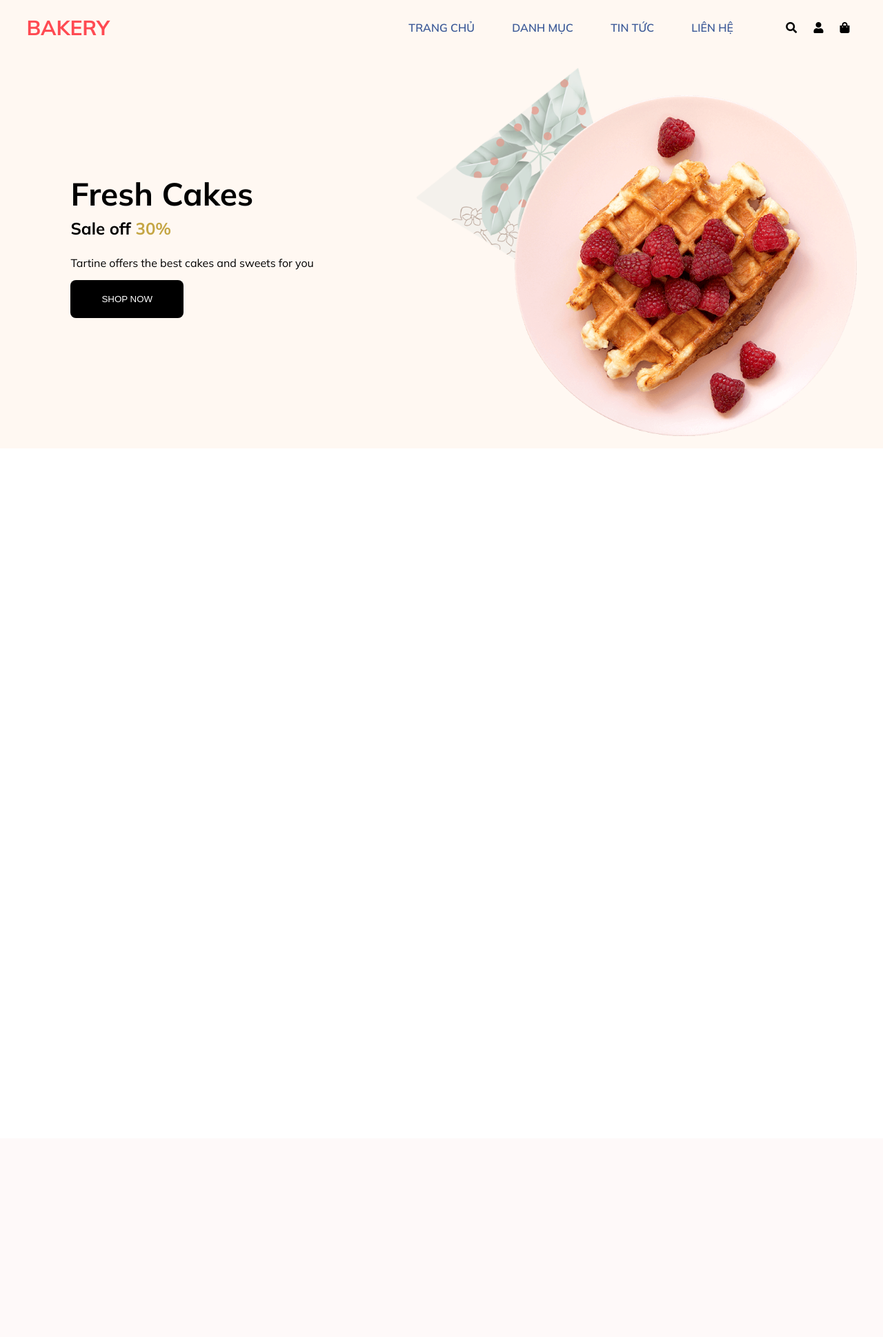
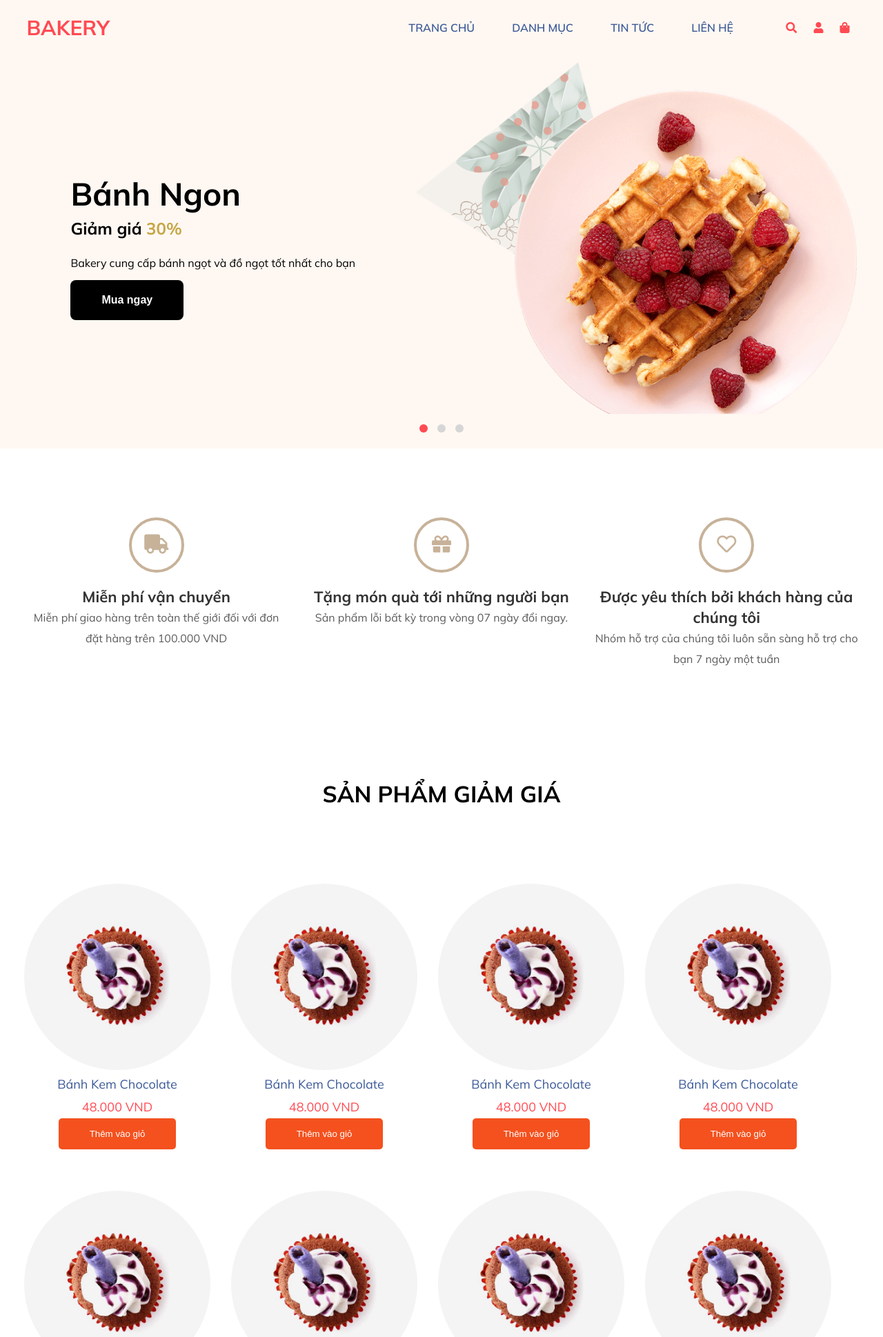
Before and after one commit to Imbugcolor/BakeryStore, a PHP site: page / in a window 1280 px wide. Shown: the top 1938 px of the page at 69% size. Before the commit the page ends 632 px from the top, so only its background shows below. Run offline with PHP 8.4, Linux system fonts and the light colour scheme.

Commit message:
Commit 29%

```diff
--- a/assets/css/app.css
+++ b/assets/css/app.css
@@ -80,6 +114,7 @@ body{
     top: 0;
     line-height: 80px;
     cursor: pointer;
+    color: #FF4A52;
 }
 #cart i{
     margin: 0 10px;
@@ -100,8 +135,15 @@ body{
     padding-top: 20%;
     padding-left: 8%;
     color: #000;
+    width: 100%;
+    height: 600px;
 }
-#slider .container h1, .container h2, .container p{
+#slider .container .intro-content{
+    width: 40%;
+}
+#slider .container h1,
+#slider .container h2,
+#slider .container p{
     line-height: 50px;
 }
 #slider .container h1{
@@ -111,7 +153,7 @@ body{
     color: #C5A645;
 }
 #slider .container p{
-
+    font-size: 16px;
 }
 #slider .container button{
     padding:20px 45px;
@@ -119,6 +161,13 @@ body{
     background-color: #000;
     color: #fff;
     border: none;
+    font-size: 16px;
+    font-weight: 600;
+    transition: 0.3s;
+}
+#slider .container button:hover{
+    color: #000;
+    background: #FF4A52;
 }
 .img-slideshow{
     position: absolute;
@@ -132,6 +181,140 @@ body{
 }
 /*end slider css */
 
+/* content css */
 #content{
-    height: 1000px;
+    padding:0 35px;
 }
+#content #services-section{
+    padding-top: 80px;
+}
+#services-section .container .box{
+    text-align: center;
+}
+#services-section .container .icon-services{
+    font-size: 28px;
+    color: #C7B299;
+    width: 80px;
+    height: 80px;
+    margin: 20px auto;
+    border: 4px solid #C7B299;
+    border-radius: 50%;
+    transition: 0.3s;
+}
+#services-section .container .icon-services:hover{
+    background-color: #C7B299;
+    color: #fff;
+}
+#services-section .container .icon-services i{
+    line-height: 70px;
+}
+#services-section .container .content-services h4{
+    font-size: 22px;
+}
+#services-section .container .content-services p{
+    font-size: 16px;
+    opacity: 0.8;
+}
+#services-section .container .content-services {
+    line-height: 30px;
+    color: #333;
+}
+#best-seller-section{
+    padding-top: 80px;
+}
+
+#best-seller-section .best-seller-header{
+    margin-top: 80px;
+    text-align: center;
+    font-size: 22px;
+}
+#best-seller-section .container{
+    margin-top: 80px;
+}
+#best-seller-section .product{
+    text-align: center;
+    margin: 30px 0;
+    max-width: 300px;
+}
+#best-seller-section .product p{
+    font-size: 18px;
+    padding: 5px 0;
+}
+.product .add-cart .add-cart-btn{
+    padding: 15px 45px;
+    border: none;
+    border-radius: 5px;
+    background-color: #F4511E;
+    color: #fff;
+}
+#best-seller-section .product .name-product{
+    color: #3C5A98;
+}
+#best-seller-section .product .price-product{
+    color: #FF4A52;
+}
+#best-seller-section .product .img-product img{
+    width: 100%;
+    border-radius: 50%;
+}
+/*end content css */
+
+
+/*responsive */
+@media only screen and (max-width: 1280px){
+
+}
+@media only screen and (max-width: 1203px){
+
+}
+@media only screen and (max-width: 740px){
+    /*menu nav reponsive */
+    #header .menu-toggle {
+        display: block;
+      }
+      #navbar {
+        position: absolute;
+        width: 100%;
+        height: calc(100vh - 60px);
+        background: #333;
+        top: 60px;
+        left: -100%;
+        transition: 0.5s;
+        border-radius: 0;
+      }
+      #navbar.active {
+        left: 0;
+      }
+      #navbar ul li a {
+        display: block;
+        margin: 0;
+        border-bottom: 1px solid #01ce69;
+      }
+      #navbar ul {
+        display: block;
+        width: 100%;
+        text-align: center;
+      }
+      #navbar ul li a:hover {
+        border-bottom: none;
+      }
+    /*end menu nav reponsive */
+    #header #logo{
+        left: 25%;
+    }
+    #slider .container .intro-content{
+        position: absolute;
+        bottom: 30px;
+        width: 80%;
+    }
+    #slider .container .intro-content h1{
+        font-size: 36px;
+    }
+    #slider .container .img-slideshow{
+        left: 15%;
+
+    }
+
+}
+
+/*end responsive */
--- a/index.html
+++ b/index.html
@@ -27,7 +27,7 @@
             <div id="navbar">
                 <ul>
                     <li><a href="#">TRANG CHỦ</a></li>
-                    <li><a href="#">DANH MỤC</a>
+                    <li><a href="#" onclick="return false;">DANH MỤC</a>
                         <ul class="subnav">
                             <li><a href="#">BÁNH QUY</a></li>
                             <li><a href="#">BÁNH KEM</a></li>
@@ -40,6 +40,9 @@
                 </ul>
             </div>
             <!--end navbar-->
+            <div class="menu-toggle">
+                <i class="fas fa-bars"></i>
+            </div>
             <!--cart-shopping-->
             <div id="cart">
                 <i class="fas fa-search"></i>
@@ -52,22 +55,221 @@
 
         <!--slider-->
         <div id="slider">
-            <div class="container">
+            <div class="owl-carousel owl-theme">
+                <div class="container">
+                        <div class="intro-content">
+                                <h1>Bánh Ngon</h1>
+                                <h2>Giảm giá <span>30%</span></h2>
+                                <p>Bakery cung cấp bánh ngọt và đồ ngọt tốt nhất cho bạn</p>
+                                <button>Mua ngay</button>
+                        </div>
+                        <div class="img-slideshow">
+                            <img src="./assets/images/slideshow-v2-img2.png" alt="">
+                        </div>
+                </div>
+                <div class="container">
                     <div class="intro-content">
-                            <h1>Fresh Cakes</h1>
-                            <h2>Sale off <span>30%</span></h2>
-                            <p>Tartine offers the best cakes and sweets for you</p>
-                            <button>SHOP NOW</button>
+                            <h1>Bánh Cupcake</h1>
+                            <h2>Giảm giá <span>10%</span></h2>
+                            <p>Bakery cung cấp bánh ngọt và đồ ngọt tốt nhất cho bạn</p>
+                            <button>Mua ngay</button>
                     </div>
-            </div>
-            <div class="img-slideshow">
-                <img src="./assets/images/slideshow-v2-img2.png" alt="">
+                    <div class="img-slideshow">
+                        <img src="./assets/images/slideshow-v2-img1.png" alt="">
+                    </div>
+                </div>
+                <div class="container">
+                    <div class="intro-content">
+                            <h1>Bánh Kem Tươi</h1>
+                            <h2>Giảm giá <span>40%</span></h2>
+                            <p>Bakery cung cấp bánh ngọt và đồ ngọt tốt nhất cho bạn</p>
+                            <button>Mua ngay</button>
+                    </div>
+                    <div class="img-slideshow">
+                        <img src="./assets/images/slideshow-v2-img3.png" alt="">
+                    </div>
+                </div>
             </div>
         </div>
         <!--end slider-->
 
         <!--content-->
         <div id="content">
+            <!--services-section-->
+            <div id="services-section">
+                <div class="container">
+                    <div class="row">
+                        <div class="box col-4 col-md-4 col-sm-6">
+                            <div class="icon-services">
+                                <i class="fas fa-truck"></i>
+                            </div>
+                            <div class="content-services">
+                                <h4>Miễn phí vận chuyển</h4>
+                                <p>Miễn phí giao hàng trên toàn thế giới đối với đơn đặt hàng trên 100.000 VND</p>
+                            </div>
+                        </div>
+                        <div class="box col-4 col-md-4 col-sm-6">
+                            <div class="icon-services">
+                                <i class="fas fa-gift"></i>
+                            </div>
+                            <div class="content-services">
+                                <h4>Tặng món quà tới những người bạn</h4>
+                                <p>Sản phẩm lỗi bất kỳ trong vòng 07 ngày đổi ngay.</p>
+                            </div>
+                        </div>
+                        <div class="box col-4 col-md-4 col-sm-6">
+                            <div class="icon-services">
+                                <i class="far fa-heart"></i>
+                            </div>
+                            <div class="content-services">
+                                <h4>Được yêu thích bởi khách hàng của chúng tôi</h4>
+                                <p>Nhóm hỗ trợ của chúng tôi luôn sẵn sàng hỗ trợ cho bạn 7 ngày một tuần</p>
+                            </div>
+                        </div>
+                    </div>
+                </div>
+            </div>
+            <!--end services-section-->
+
+            <!--best-seller-section-->
+            <div id="best-seller-section">
+                <div class="best-seller-header">
+                    <h2 class="title-heading">SẢN PHẨM GIẢM GIÁ</h2>
+
+                </div>
+                <div class="container">
+                    <div class="row">
+                        <div class="product col-3 col-md-4 col-sm-6">
+                            <div class="img-product">
+                                <img src="./assets/images/seller-product-1.jpg" alt="">
+                            </div>
+                            <div class="name-product">
+                                <p>Bánh Kem Chocolate</p>
+                            </div>
+                            <div class="price-product">
+                                <p>48.000 <span>VND</span></p>
+                            </div>
+                            <div class="add-cart">
+                                <button class="add-cart-btn">Thêm vào giỏ</button>
+                            </div>
+                        </div>
+                        <div class="product col-3 col-md-4 col-sm-6">
+                            <div class="img-product">
+                                <img src="./assets/images/seller-product-1.jpg" alt="">
+                            </div>
+                            <div class="name-product">
+                                <p>Bánh Kem Chocolate</p>
+                            </div>
+                            <div class="price-product">
+                                <p>48.000 <span>VND</span></p>
+                            </div>
+                            <div class="add-cart">
+                                <button class="add-cart-btn">Thêm vào giỏ</button>
+                            </div>
+                        </div>
+                        <div class="product col-3 col-md-4 col-sm-6">
+                            <div class="img-product">
+                                <img src="./assets/images/seller-product-1.jpg" alt="">
+                            </div>
+                            <div class="name-product">
+                                <p>Bánh Kem Chocolate</p>
+                            </div>
+                            <div class="price-product">
+                                <p>48.000 <span>VND</span></p>
+                            </div>
+                            <div class="add-cart">
+                                <button class="add-cart-btn">Thêm vào giỏ</button>
+                            </div>
+                        </div>
+                        <div class="product col-3 col-md-4 col-sm-6">
+                            <div class="img-product">
+                                <img src="./assets/images/seller-product-1.jpg" alt="">
+                            </div>
+                            <div class="name-product">
+                                <p>Bánh Kem Chocolate</p>
+                            </div>
+                            <div class="price-product">
+                                <p>48.000 <span>VND</span></p>
+                            </div>
+                            <div class="add-cart">
+                                <button class="add-cart-btn">Thêm vào giỏ</button>
+                            </div>
+                        </div>
+                        <div class="product col-3 col-md-4 col-sm-6">
+                            <div class="img-product">
+                                <img src="./assets/images/seller-product-1.jpg" alt="">
+                            </div>
+                            <div class="name-product">
+                                <p>Bánh Kem Chocolate</p>
+                            </div>
+                            <div class="price-product">
+                                <p>48.000 <span>VND</span></p>
+                            </div>
+                            <div class="add-cart">
+                                <button class="add-cart-btn">Thêm vào giỏ</button>
+                            </div>
+                        </div>
+                        <div class="product col-3 col-md-4 col-sm-6">
+                            <div class="img-product">
+                                <img src="./assets/images/seller-product-1.jpg" alt="">
+                            </div>
+                            <div class="name-product">
+                                <p>Bánh Kem Chocolate</p>
+                            </div>
+                            <div class="price-product">
+                                <p>48.000 <span>VND</span></p>
+                            </div>
+                            <div class="add-cart">
+                                <button class="add-cart-btn">Thêm vào giỏ</button>
+                            </div>
+                        </div>
+                        <div class="product col-3 col-md-4 col-sm-6">
+                            <div class="img-product">
+                                <img src="./assets/images/seller-product-1.jpg" alt="">
+                            </div>
+                            <div class="name-product">
+                                <p>Bánh Kem Chocolate</p>
+                            </div>
+                            <div class="price-product">
+                                <p>48.000 <span>VND</span></p>
+                            </div>
+                            <div class="add-cart">
+                                <button class="add-cart-btn">Thêm vào giỏ</button>
+                            </div>
+                        </div>
+                        <div class="product col-3 col-md-4 col-sm-6">
+                            <div class="img-product">
+                                <img src="./assets/images/seller-product-1.jpg" alt="">
+                            </div>
+                            <div class="name-product">
+                                <p>Bánh Kem Chocolate</p>
+                            </div>
+                            <div class="price-product">
+                                <p>48.000 <span>VND</span></p>
+                            </div>
+                            <div class="add-cart">
+                                <button class="add-cart-btn">Thêm vào giỏ</button>
+                            </div>
+                        </div>
+                        <div class="product col-3 col-md-4 col-sm-6">
+                            <div class="img-product">
+                                <img src="./assets/images/seller-product-1.jpg" alt="">
+                            </div>
+                            <div class="name-product">
+                                <p>Bánh Kem Chocolate</p>
+                            </div>
+                            <div class="price-product">
+                                <p>48.000 <span>VND</span></p>
+                            </div>
+                            <div class="add-cart">
+                                <button class="add-cart-btn">Thêm vào giỏ</button>
+                            </div>
+                        </div>
+                    </div>
+                </div>
+            </div>
+            <!--end best-seller-section-->
+
 
         </div>
         <!--end content-->
@@ -77,6 +279,24 @@
     <script src="https://ajax.googleapis.com/ajax/libs/jquery/3.5.1/jquery.min.js"></script>
     <script src="./assets/js/owl.carousel.min.js"></script>
     <script>
+        /* menu show jquery */
+        $(document).ready(function(){
+            navMenuActive()
+            navMenuHide()
+        });
+        function navMenuActive(){
+            $('.menu-toggle').click(function(){
+                $('#navbar').toggleClass('active')
+            })
+        }
+        function navMenuHide(){
+            $('#navbar li').on('click', function(){
+            // $("#navbar").hide();
+            $("#navbar").removeClass('active')
+        });
+        }
+        /*end menu show jquery */
+
         /*scroll-header active */
         window.addEventListener('scroll', function (){
           let header = document.getElementById('header');
```
Also changed, not shown: other parts of assets/css/app.css (+35 -1 lines), assets/images/divider.png (added), assets/images/seller-product-1.jpg (added), assets/images/slideshow-v2-img1.png (added), assets/images/slideshow-v2-img3.png (added).
